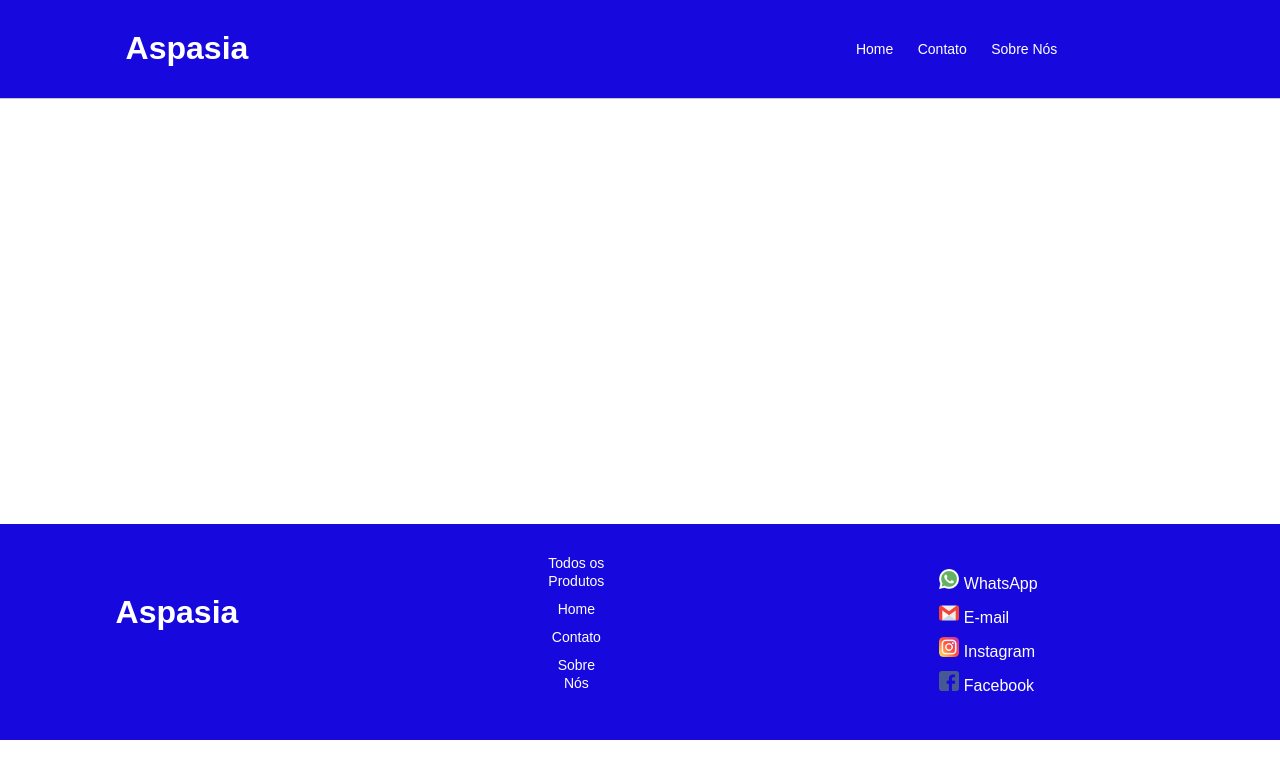
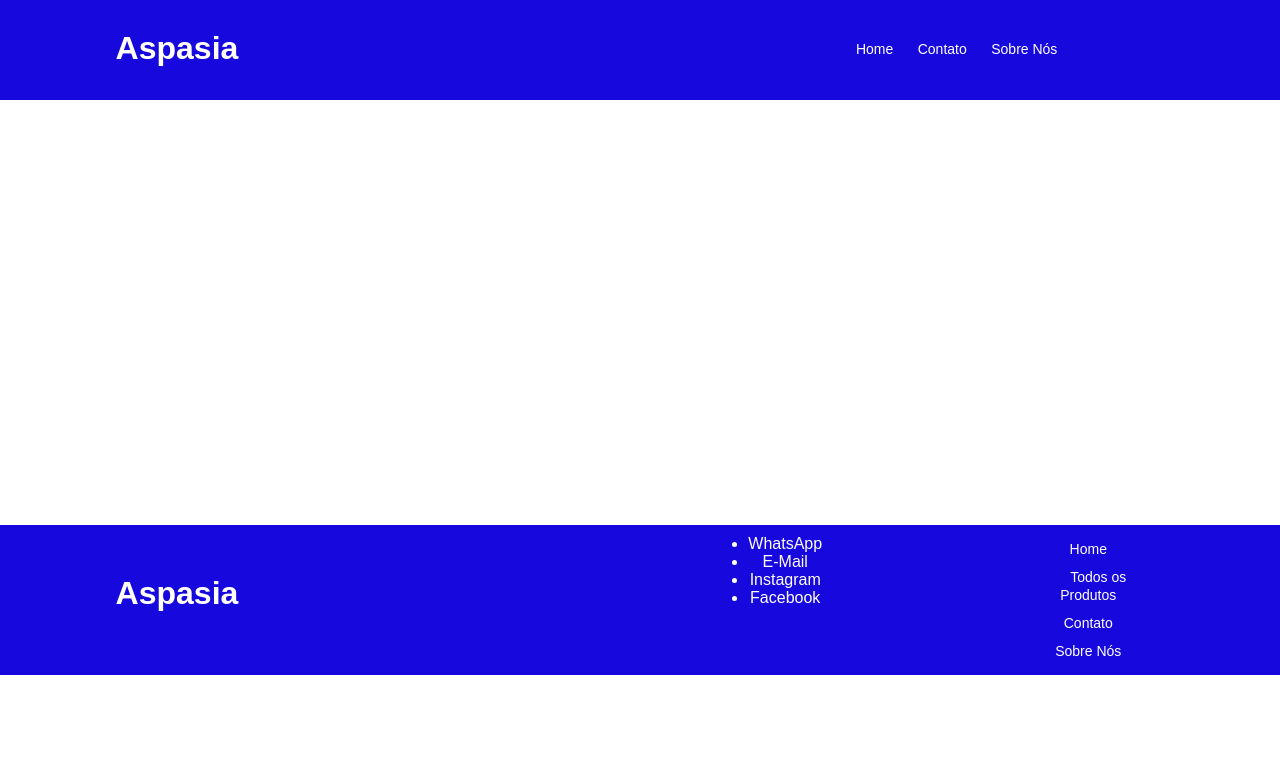
Before and after one commit to fabiocolla1203/projetoAspasia, a plain HTML site: page index.html in a window 1280 px wide. Drawn offline with Linux system fonts and the light colour scheme.

Commit message:
Atualização 17-07-2022

```diff
--- a/index.html
+++ b/index.html
@@ -28,35 +28,25 @@
                 <div class="logo-footer">
                     <h1>Aspasia</h1>
                 </div>
-            <div class="menu-footer">
+
+                <div id="social-media">
                     <ul>
-                    <li><a href="">Todos os Produtos</a></li>
-                    <li><a href="">Home</a></li>
-                    <li><a href="">Contato</a></li>
-                    <li><a href="">Sobre Nós</a></li>
+                        <li>WhatsApp</li>
+                        <li>E-Mail</li>
+                        <li>Instagram</li>
+                        <li>Facebook</li>
                     </ul>
                 </div>
-            <div class="social-media">
+                <div id="menu-footer">
                     <ul>
-                <li>
-                    <img src="img/whatsapp.png" alt="">
-                    <a href="#">WhatsApp</a>
-                </li>
-                <li>
-                    <img src="img/gmail.png" alt="">
-                    <a href="#">E-mail</a>
-                </li>
-                <li>
-                    <img src="img/instagram.png" alt="">
-                    <a href="#">Instagram</a>
-                </li>
-                <li>
-                    <img src="img/facebook.png" alt="">
-                    <a href="#">Facebook</a>
-                </li>
+                        <li><a href="#">Home</a></li>
+                        <li><a href="#">Todos os Produtos</a></li>
+                        <li><a href="#">Contato</a></li>
+                        <li><a href="#">Sobre Nós</a></li>
                     </ul>
                 </div>
             </div>
+
     </footer>
 </body>
 </html>
--- a/style.css
+++ b/style.css
@@ -14,13 +14,12 @@
 
 header {
     background-color: rgb(23, 9, 221);
-    padding: 20px 0;
-    border-bottom: 1px solid rgb(200, 200, 200);
+    height: 100px;
 }
 
 .logo {
     color: #ffffff;
-    padding: 10px;
+    padding-top: 30px;
 }
 
 .logo h2 {
@@ -31,7 +30,7 @@ header {
 .menu {
     width: 80%;
     text-align: right;
-    padding: 20px;
+    padding-top: 40px;
 }
 
 .menu a {
@@ -52,67 +51,38 @@ main {
 
 footer {
     background-color: rgb(23, 9, 221);
-    padding: 20px 0;
-}
-
-.menu-footer {
-    max-width: 80%;
-    text-align: center;
-    padding: 5px;
-    color: #ffffff;
-    margin-left: 300px;
+    color: white;
 }
 
 .logo-footer {
-    color: #ffffff;
-    margin-top: 50px;
+    padding-top: 50px;
 }
 
+#menu-footer {
+    text-align: center;
+    margin-left: 200px;
+    padding: 10px;
+}
 
-.menu-footer li {
+#menu-footer li{
     list-style-type: none;
     padding: 5px;
 }
 
-.menu-footer a {
+#menu-footer li a {
     color: #ffffff;
     font-size: 14px;
     text-decoration: none;
+    margin-right: 20px;
     transition: 0.4s;
 }
 
-.menu-footer a:hover {
+#menu-footer a:hover {
     color: #007bff;
 }
 
-.menu-footer li a {
-    text-decoration: none;
-    color: #ffffff;
+#social-media {
+    text-align: center;
+    margin-left: 500px;
+    padding: 10px;
 }
-
-.social-media {
-    width: 80%;
-    text-align: right;
-    padding: 20px;
-    margin-left: 300px;
-}
-
-.social-media a {
-    color: white;
-    text-decoration: none;
-    transition: 0.4s;
-}
-
-.social-media a:hover {
-    color: #007bff;
-}
-
-.social-media li {
-    padding: 5px;
-    list-style-type: none;
-    text-align: left;
-}
-
-.social-media li img {
-    max-width: 20px;
-}
```
Lines whose indentation alone changed are shown as unchanged.
